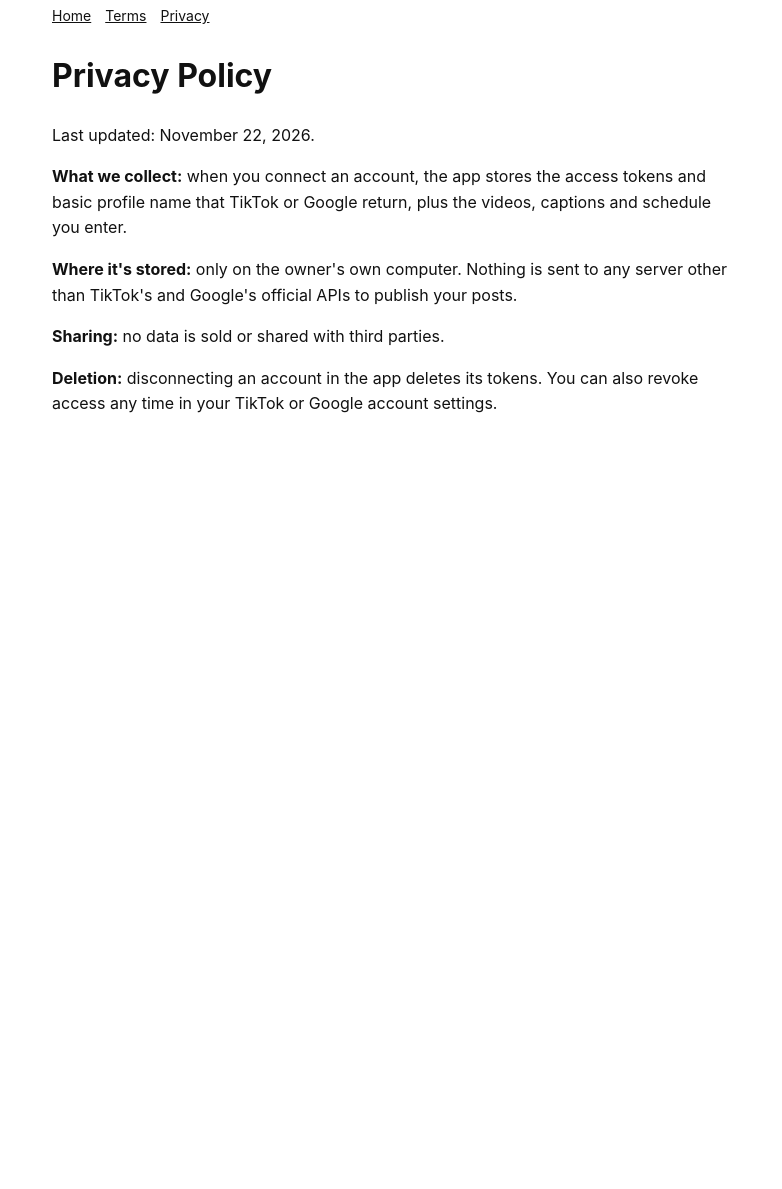
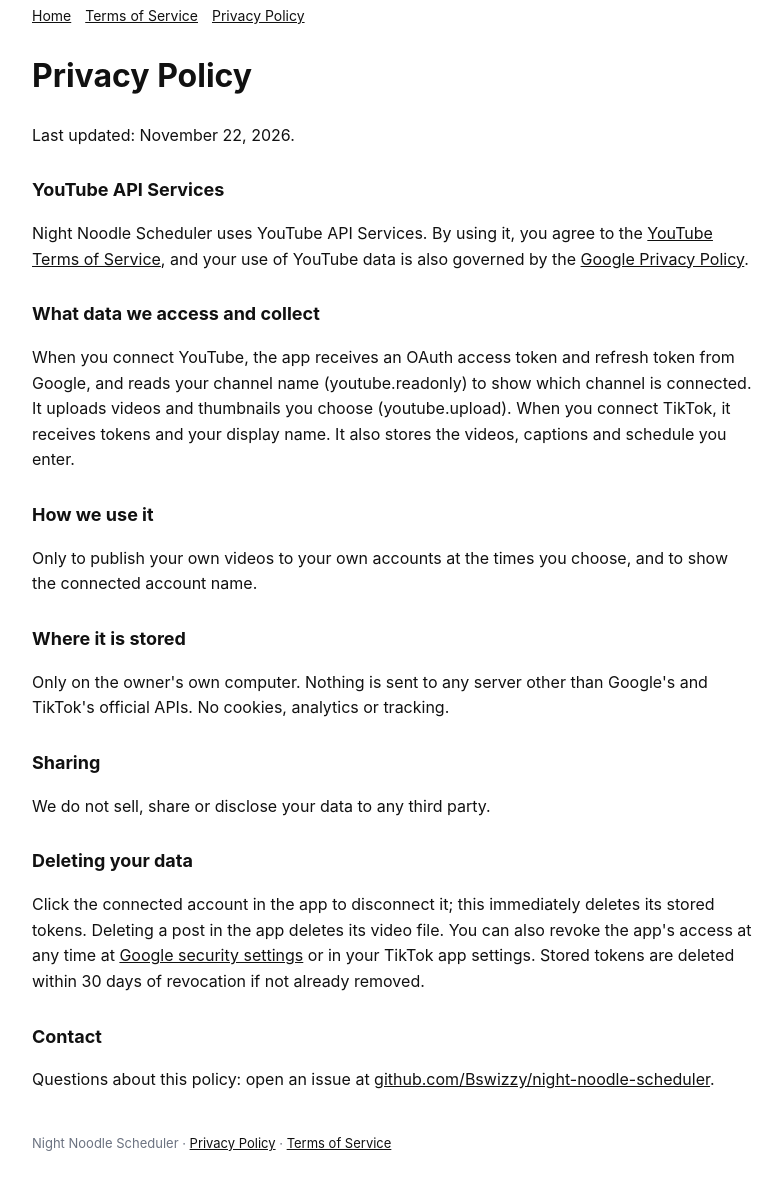
Before and after one commit to Bswizzy/night-noodle-scheduler, a plain HTML site: page privacy.html in a window 1280 px wide. Shown: the part 45-1234 px from the top of the page, without its empty margins (248-1030 px from the left). Before the commit the page ends 800 px from the top, so only its background shows below. Drawn offline with Linux system fonts and the light colour scheme.

Commit message:
Add YouTube API Services disclosures

```diff
--- a/privacy.html
+++ b/privacy.html
@@ -1,3 +1,11 @@
 <!doctype html><html lang="en"><head><meta charset="utf-8"><meta name="viewport" content="width=device-width,initial-scale=1"><title>Privacy Policy · Night Noodle Scheduler</title>
-<style>body{font:16px/1.6 -apple-system,system-ui,sans-serif;max-width:680px;margin:48px auto;padding:0 16px;color:#111}a{color:#111}nav a{margin-right:14px;font-size:14px}</style></head>
-<body><nav><a href="./">Home</a><a href="terms.html">Terms</a><a href="privacy.html">Privacy</a></nav><h1>Privacy Policy</h1><p>Last updated: November 22, 2026.</p><p><b>What we collect:</b> when you connect an account, the app stores the access tokens and basic profile name that TikTok or Google return, plus the videos, captions and schedule you enter.</p><p><b>Where it's stored:</b> only on the owner's own computer. Nothing is sent to any server other than TikTok's and Google's official APIs to publish your posts.</p><p><b>Sharing:</b> no data is sold or shared with third parties.</p><p><b>Deletion:</b> disconnecting an account in the app deletes its tokens. You can also revoke access any time in your TikTok or Google account settings.</p></body></html>
+<style>body{font:16px/1.6 -apple-system,system-ui,sans-serif;max-width:720px;margin:48px auto;padding:0 16px;color:#111}a{color:#111}nav a{margin-right:14px;font-size:14px}h2{font-size:18px;margin-top:28px}footer{margin-top:40px;font-size:13px;color:#6b7280}</style></head>
+<body><nav><a href="./">Home</a><a href="terms.html">Terms of Service</a><a href="privacy.html">Privacy Policy</a></nav><h1>Privacy Policy</h1><p>Last updated: November 22, 2026.</p>
+<h2>YouTube API Services</h2><p>Night Noodle Scheduler uses YouTube API Services. By using it, you agree to the <a href="https://www.youtube.com/t/terms">YouTube Terms of Service</a>, and your use of YouTube data is also governed by the <a href="http://www.google.com/policies/privacy">Google Privacy Policy</a>.</p>
+<h2>What data we access and collect</h2><p>When you connect YouTube, the app receives an OAuth access token and refresh token from Google, and reads your channel name (youtube.readonly) to show which channel is connected. It uploads videos and thumbnails you choose (youtube.upload). When you connect TikTok, it receives tokens and your display name. It also stores the videos, captions and schedule you enter.</p>
+<h2>How we use it</h2><p>Only to publish your own videos to your own accounts at the times you choose, and to show the connected account name.</p>
+<h2>Where it is stored</h2><p>Only on the owner's own computer. Nothing is sent to any server other than Google's and TikTok's official APIs. No cookies, analytics or tracking.</p>
+<h2>Sharing</h2><p>We do not sell, share or disclose your data to any third party.</p>
+<h2>Deleting your data</h2><p>Click the connected account in the app to disconnect it; this immediately deletes its stored tokens. Deleting a post in the app deletes its video file. You can also revoke the app's access at any time at <a href="https://security.google.com/settings/security/permissions">Google security settings</a> or in your TikTok app settings. Stored tokens are deleted within 30 days of revocation if not already removed.</p>
+<h2>Contact</h2><p>Questions about this policy: open an issue at <a href="https://github.com/Bswizzy/night-noodle-scheduler/issues">github.com/Bswizzy/night-noodle-scheduler</a>.</p>
+<footer>Night Noodle Scheduler · <a href="privacy.html">Privacy Policy</a> · <a href="terms.html">Terms of Service</a></footer></body></html>
```
Also changed, not shown: index.html (+5 -2 lines), terms.html (+8 -2 lines), icon.png (added).
